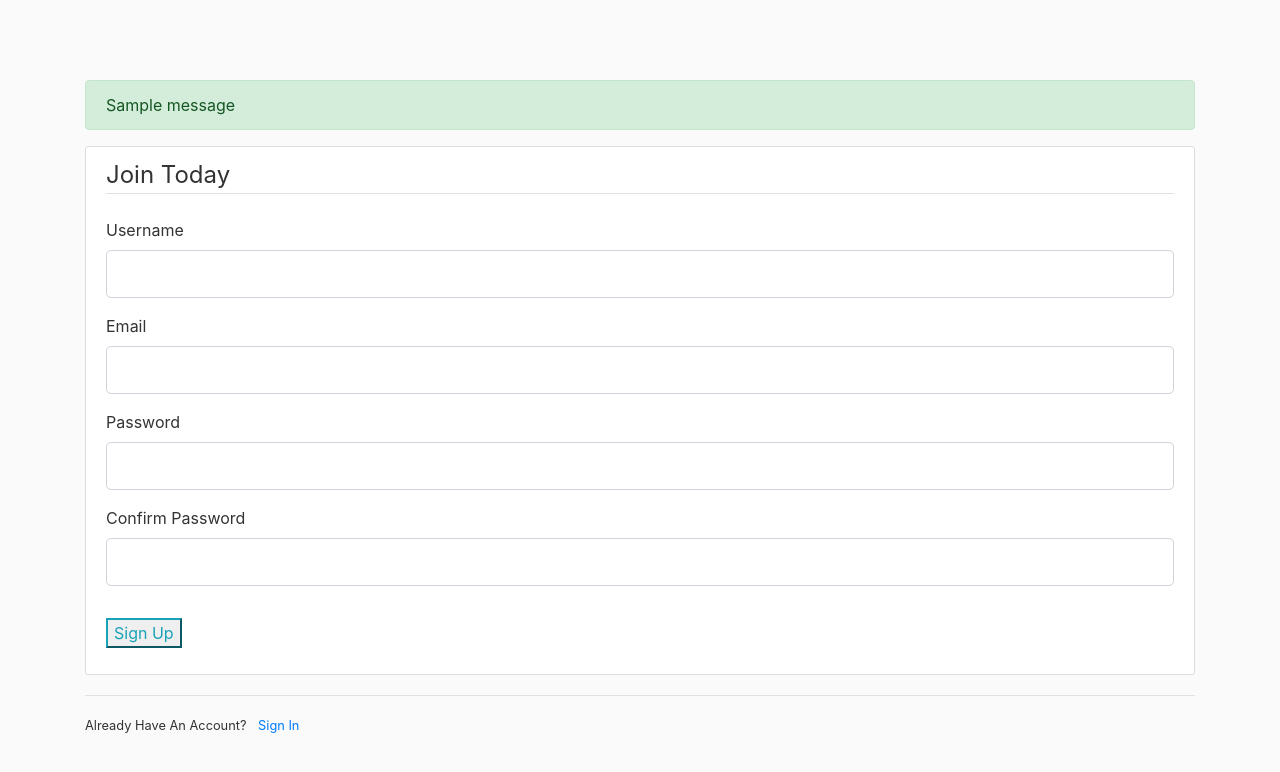
After one commit to besnyj/projetoTransportadora, a Flask app: page /register in a window 1280 px wide. The commit adds this page. Shown: the top 772 px of the page. Run offline with Flask 3, Linux system fonts and the light colour scheme; tables that the repository leaves empty hold one stand-in row (values such as "Sample post"); one stand-in notice (Sample message) is shown.

Commit message:
flask development

```diff
--- /dev/null
+++ b/serverFlask/forms.py
@@ -0,0 +1,25 @@
+from flask_wtf import FlaskForm
+from wtforms import StringField, PasswordField, SubmitField, BooleanField
+from wtforms.validators import DataRequired, Length, Email, EqualTo
+
+
+class RegistrationForm(FlaskForm):
+    username = StringField('Username',
+        validators=[DataRequired(), Length(min=5, max=20)])
+    email = StringField('Email',
+        validators=[DataRequired(), Email()])
+    password = PasswordField('Password',
+        validators=[DataRequired()])
+    confirm_password = PasswordField('Confirm Password',
+        validators=[DataRequired(), EqualTo('password')])
+
+    submit = SubmitField('Sign Up')
+
+class LoginForm(FlaskForm):
+
+    email = StringField('Email',
+        validators=[DataRequired(), Email()])
+    password = PasswordField('Password',
+        validators=[DataRequired()])
+    remember = BooleanField('Remember Me')
+    submit = SubmitField('Login')
--- a/serverFlask/static/main.css
+++ b/serverFlask/static/main.css
@@ -78,3 +78,14 @@ a.article-title:hover {
 .account-heading {
   font-size: 2.5rem;
 }
+
+table, th, td {
+  border: 1px solid white;
+  border-collapse: collapse;
+}
+th, td {
+  background-color: #96D4D4;
+}
+th {
+  text-align: left;
+}
--- a/serverFlask/templates/layout.html
+++ b/serverFlask/templates/layout.html
@@ -13,6 +13,15 @@
 </head>
 <body>
     <div class="container">
+        {% with messages = get_flashed_messages(with_categories=true) %}
+            {% if messages %}
+                {% for category, message in messages %}
+                    <div class="alert alert-{{ category }}">
+                        {{ message }}
+                    </div>
+                {% endfor %}
+            {% endif %}
+        {% endwith %}
         {% block content %}{% endblock %}
     </div>
 
--- /dev/null
+++ b/serverFlask/templates/register.html
@@ -0,0 +1,35 @@
+{% extends "layout.html" %}
+{% block content %}
+    <div class="content-section">
+        <form method="POST" action="">
+            {{ form.hidden_tag() }}
+            <fieldset class="form-group">
+                <legend class="border-bottom mb-4">Join Today</legend>
+                <div class="form-group">
+                    {{ form.username.label(class="form-control-label") }}
+                    {{ form.username(class="form-control form-control-lg") }}
+                </div>
+                <div class="form-group">
+                    {{ form.email.label(class="form-control-label") }}
+                    {{ form.email(class="form-control form-control-lg") }}
+                </div>
+                <div class="form-group">
+                    {{ form.password.label(class="form-control-label") }}
+                    {{ form.password(class="form-control form-control-lg") }}
+                </div>
+                <div class="form-group">
+                    {{ form.confirm_password.label(class="form-control-label") }}
+                    {{ form.confirm_password(class="form-control form-control-lg") }}
+                </div>
+            </fieldset>
+            <div class="form-group">
+                {{ form.submit(class="btn-outline-info") }}
+            </div>
+        </form>
+    </div>
+    <div class="border-top pt-3">
+        <small class="tex-mute">
+            Already Have An Account? <a class="ml-2" href="{{ url_for('login')}}">Sign In</a>
+        </small>
+    </div>
+{% endblock content %}
--- a/serverFlask/transportadoraServer.py
+++ b/serverFlask/transportadoraServer.py
@@ -1,12 +1,18 @@
-from flask import Flask, render_template, url_for
+from flask import Flask, render_template, url_for, flash, redirect
+# import log forms from the form file
+from forms import RegistrationForm, LoginForm
 import classes.vehicles.vehiclesDB
 
-
+# function to fetch all info from the vehicle database
 vehicles = classes.vehicles.vehiclesDB.queryVehiclesGeneral()
 
 app = Flask(__name__)
 
+# secret key for the app
+app.config['SECRET_KEY'] = '3a91a34e53b72ed106d2bd8e87fe37ae'
+
 @app.route('/')
+@app.route('/home')
 def home():
     return render_template('home.html')
 
@@ -14,6 +20,20 @@ def home():
 def query():
     return render_template('query.html', vehicles=vehicles)
 
+# add the methods so the function will accept getting and sending information
+@app.route('/register', methods=['GET', 'POST'])
+def register():
+    form = RegistrationForm()
+    if form.validate_on_submit():
+        flash(f'Account Create for {form.username.data}!', 'success')
+        return redirect(url_for('home'))
+    return render_template('register.html', title='Register', form=form)
+
+@app.route('/login')
+def login():
+    form = LoginForm()
+    return render_template('login.html', title='Login', form=form)
+
 
 if __name__=='__main__':
     app.run(debug=True)
```
Also changed, not shown: serverFlask/templates/query.html (+22 -8 lines), serverFlask/templates/login.html (added).
